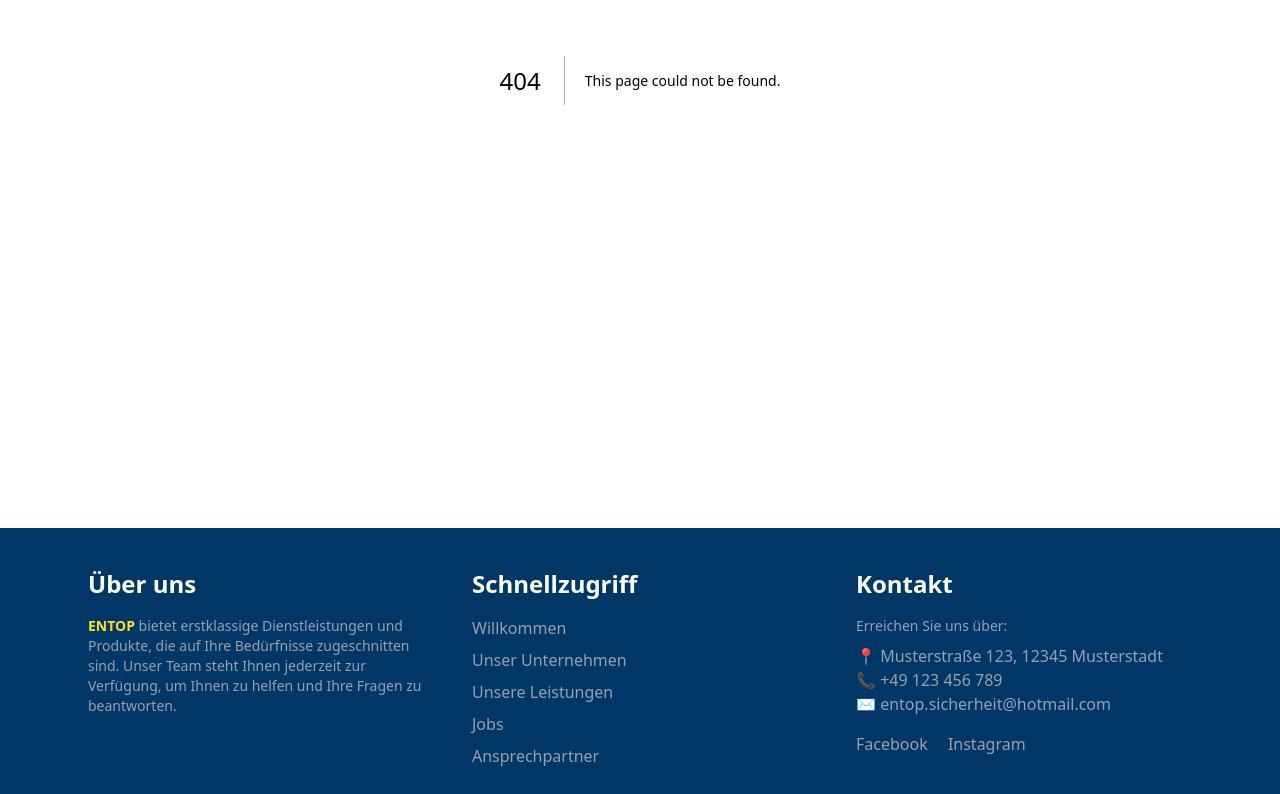
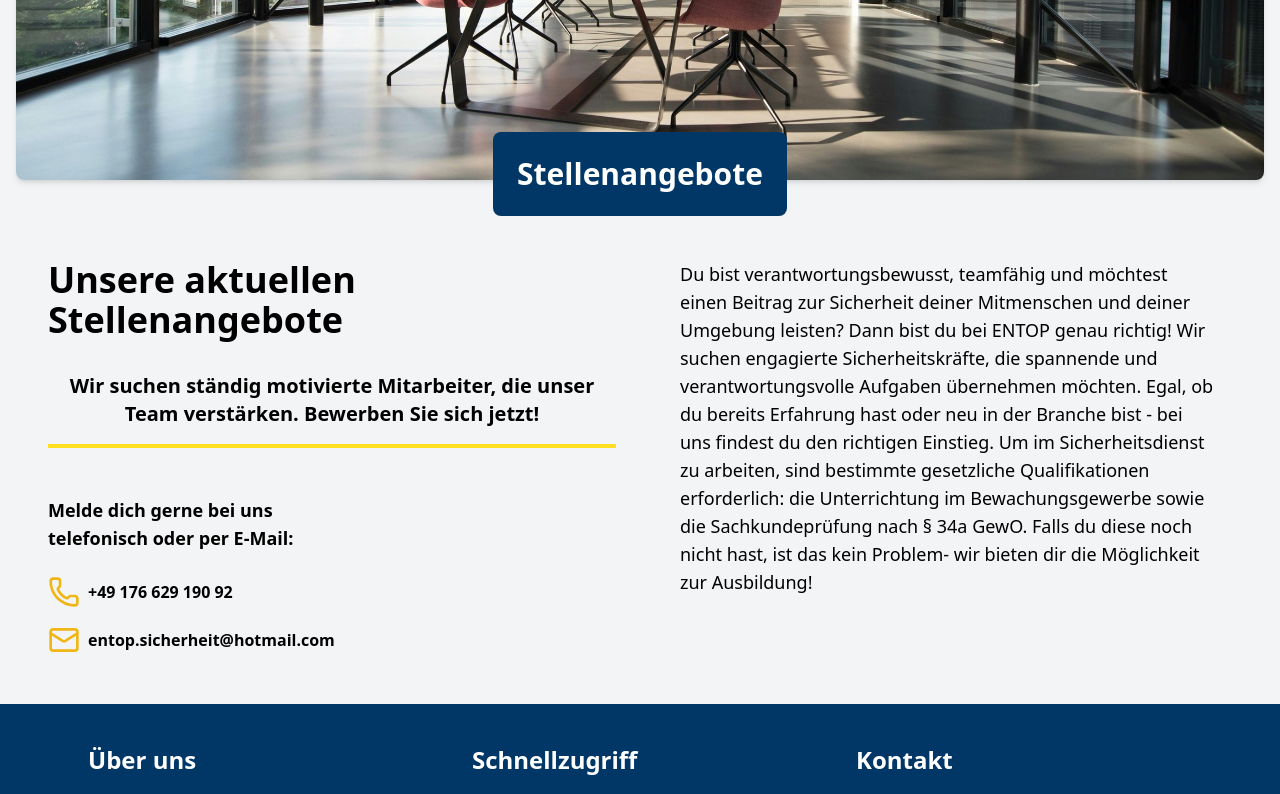
Before and after one commit to ghulamkarimi/entop, a Next.js app: page /job in a window 1280 px wide. Before the commit this address had no page. Shown: the part 440-1234 px from the top of the page. Built offline with nearby package versions, Linux system fonts and the light colour scheme; a web font is replaced by a local one.

Commit message:
Add Team page and Job page components; update header and navbar links

```diff
--- a/app/about/page.tsx
+++ b/app/about/page.tsx
@@ -1,9 +1,11 @@
 "use client"
 import { motion, useInView } from "framer-motion";
+import { useRef } from "react";
 import { Check } from "lucide-react";
-import { useRef } from "react";
+
 
 const Page = () => {
+
   const imgRef = useRef(null);
   const imgInView = useInView(imgRef, { amount: 0.2 });
   const textRef = useRef(null);
--- /dev/null
+++ b/app/job/page.tsx
@@ -0,0 +1,83 @@
+import { div } from "framer-motion/client";
+import { Mail, Phone } from "lucide-react";
+import Link from "next/link";
+
+const Page = () => {
+    return (
+      <div className="container mx-auto px-4 ">
+        <div className="relative w-full h-[500px]">
+          <img
+            className="w-full h-[500px] object-cover rounded-lg shadow-md"
+            src="büro.jpg"
+            alt="Büro"
+          />
+          <div className="absolute inset-x-0 bottom-1 h-1 flex items-center justify-center">
+            <p className="text-3xl font-bold bg-[#013766] text-white py-6 px-6 rounded-lg">
+              Stellenangebote
+            </p>
+          </div>
+        </div>
+
+        <div className="container mx-auto text-start px-8 mt-20 grid grid-cols-1 gap-12 md:grid-cols-2">
+          <div>
+            <h2 className="text-4xl font-bold mb-8">
+              Unsere aktuellen Stellenangebote
+            </h2>
+            <p className=" mb-12 border-b-4 border-yellow-300 text-center max-w-3xl px-4 mx-auto pb-4 text-xl font-bold">
+              Wir suchen ständig motivierte Mitarbeiter, die unser Team
+              verstärken. Bewerben Sie sich jetzt!
+            </p>
+            <span className="text-lg font-bold">
+              <p>Melde dich gerne bei uns</p>
+              <p>telefonisch oder per E-Mail:</p>
+            </span>
+
+
+            <div className="flex flex-col items-start gap-4 mt-6">
+              <div className="text-start">
+                <Link
+                  href="tel: +49 176 629 190 92"
+                  className="flex items-center font-bold gap-2 "
+                >
+                  <span className="text-yellow-500 ">
+                    <Phone size={32} className=" animate-pulse" />
+                  </span>{" "}
+                  +49 176 629 190 92
+                </Link>
+              </div>
+
+              <div>
+                <Link
+                  href="mailto:entop.sicherheit@hotmail.com"
+                 className="flex items-center font-bold gap-2 "
+                >
+                  <span className="text-yellow-500 ">
+                    <Mail size={32} className=" animate-pulse" />
+                  </span>
+                  <p> entop.sicherheit@hotmail.com</p>
+                </Link>
+              </div>
+            </div>
+
+
+          </div>
+
+          <p className=" text-start text-lg px-4">
+            Du bist verantwortungsbewusst, teamfähig und möchtest einen Beitrag
+            zur Sicherheit deiner Mitmenschen und deiner Umgebung leisten? Dann
+            bist du bei ENTOP genau richtig! Wir suchen engagierte
+            Sicherheitskräfte, die spannende und verantwortungsvolle Aufgaben
+            übernehmen möchten. Egal, ob du bereits Erfahrung hast oder neu in
+            der Branche bist {"-"} bei uns findest du den richtigen Einstieg. Um im
+            Sicherheitsdienst zu arbeiten, sind bestimmte gesetzliche
+            Qualifikationen erforderlich: die Unterrichtung im Bewachungsgewerbe
+            sowie die Sachkundeprüfung nach § 34a GewO. Falls du diese noch
+            nicht hast, ist das kein Problem{"-"} wir bieten dir die Möglichkeit
+            zur Ausbildung!
+          </p>
+        </div>
+      </div>
+    );
+  };
+
+  export default Page;
--- /dev/null
+++ b/app/team/page.tsx
@@ -0,0 +1,11 @@
+import Personal from "@/components/team/Personal";
+
+const page = () => {
+  return (
+    <div>
+      <Personal />
+    </div>
+  );
+};
+
+export default page;
--- a/components/footer/Footer.tsx
+++ b/components/footer/Footer.tsx
@@ -23,10 +23,10 @@
           <div>
             <h3 className="text-2xl font-semibold mb-4">Über uns</h3>
             <p className="text-gray-400 text-sm">
-              <span className="text-yellow-300 font-bold">ENTOP</span> bietet erstklassige Dienstleistungen und Produkte, die auf
-              Ihre Bedürfnisse zugeschnitten sind. Unser Team steht Ihnen
-              jederzeit zur Verfügung, um Ihnen zu helfen und Ihre Fragen zu
-              beantworten.
+              <span className="text-yellow-300 font-bold">ENTOP</span> bietet
+              erstklassige Dienstleistungen und Produkte, die auf Ihre
+              Bedürfnisse zugeschnitten sind. Unser Team steht Ihnen jederzeit
+              zur Verfügung, um Ihnen zu helfen und Ihre Fragen zu beantworten.
             </p>
           </div>
 
@@ -40,22 +40,34 @@
                 </a>
               </li>
               <li>
-                <a href="/about" className="text-gray-400 hover:text-yellow-500">
+                <a
+                  href="/about"
+                  className="text-gray-400 hover:text-yellow-500"
+                >
                   Unser Unternehmen
                 </a>
               </li>
               <li>
-                <a href="/kontakt" className="text-gray-400 hover:text-yellow-500">
+                <a
+                  href="/kontakt"
+                  className="text-gray-400 hover:text-yellow-500"
+                >
                   Unsere Leistungen
                 </a>
               </li>
               <li>
-                <a href="/datenschutz" className="text-gray-400 hover:text-yellow-500">
+                <a
+                  href="/datenschutz"
+                  className="text-gray-400 hover:text-yellow-500"
+                >
                   Jobs
                 </a>
               </li>
               <li>
-                <a href="/impressum" className="text-gray-400 hover:text-yellow-500">
+                <a
+                  href="/impressum"
+                  className="text-gray-400 hover:text-yellow-500"
+                >
                   Ansprechpartner
                 </a>
               </li>
@@ -65,7 +77,9 @@
           {/* Kontakt */}
           <div>
             <h3 className="text-2xl font-semibold mb-4">Kontakt</h3>
-            <p className="text-gray-400 text-sm mb-2">Erreichen Sie uns über:</p>
+            <p className="text-gray-400 text-sm mb-2">
+              Erreichen Sie uns über:
+            </p>
             <ul>
               <li>
                 <Link href="#" className="text-gray-400">
@@ -73,12 +87,15 @@
                 </Link>
               </li>
               <li>
-                <Link href="tel:+49 123 456 789" className="text-gray-400">
-                  📞 +49 123 456 789
+                <Link href="tel:+4917662919092" className="text-gray-400">
+                  📞 +49 176 629 190 92
                 </Link>
               </li>
               <li>
-                <Link href="mailto:entop.sicherheit@hotmail.com" className="text-gray-400">
+                <Link
+                  href="mailto:entop.sicherheit@hotmail.com"
+                  className="text-gray-400"
+                >
                   ✉️ entop.sicherheit@hotmail.com
                 </Link>
               </li>
--- a/components/header/Header.tsx
+++ b/components/header/Header.tsx
@@ -15,11 +15,12 @@
         </span>
 
         <Link
-          href="tel:0800123456"
+          href="tel:+4917662919092
+"
           className="flex items-center gap-2 hover:text-yellow-300"
         >
           <Phone size={16} />
-          <p>0800 123 456</p>
+          <p>+49 176 629 190 92</p>
         </Link>
 
         <Link
--- a/components/menu/MobileNavbar.tsx
+++ b/components/menu/MobileNavbar.tsx
@@ -61,7 +61,7 @@
           <li>
             <Link
               className="flex items-center gap-2 text-[20px] text-gray-800 group"
-              href="/team"
+              href="/job"
               onClick={toggleMenu}
             >
               <p className="font-medium group-hover:underline group-hover:underline-offset-8 group-hover:decoration-yellow-500 transition-all">
@@ -72,7 +72,7 @@
           <li>
             <Link
               className="flex items-center gap-2 text-[20px] text-gray-800 group"
-              href="/contact"
+              href="/team"
               onClick={toggleMenu}
             >
               <p className="font-medium group-hover:underline group-hover:underline-offset-8 group-hover:decoration-yellow-500 transition-all">
--- a/components/menu/Navbar.tsx
+++ b/components/menu/Navbar.tsx
@@ -48,7 +48,7 @@
           <li>
             <Link
               className="flex items-center gap-2 text-[14px] lg:text-[18px] text-gray-800 group"
-              href="/team"
+              href="/job"
             >
               <p className="font-medium group-hover:underline group-hover:underline-offset-8 group-hover:decoration-yellow-500 transition-all">
                 Jobs
@@ -58,7 +58,7 @@
           <li>
             <Link
               className="flex items-center gap-2 text-[14px] lg:text-[18px] text-gray-800 group"
-              href="/contact"
+              href="/team"
             >
               <p className="font-medium group-hover:underline group-hover:underline-offset-8 group-hover:decoration-yellow-500 transition-all">
                 Ansprechpartner
--- /dev/null
+++ b/components/team/Personal.tsx
@@ -0,0 +1,126 @@
+import { Mail, Phone } from "lucide-react";
+import Link from "next/link";
+
+const person = [
+    {
+      id: 1,
+      name: "John Doe",
+      title: [
+        "Ansprechpartner in allen Fragen rund um Ihre Sicherheit",
+        "Konzeption und Koordination",
+        "Bewerbungsgespräche",
+      ],
+      image: "https://randomuser.me/api/portraits/men/1.jpg",
+      phone: "+49 176 629 190 92",
+      email: "entop.sicherheit@hotmail.com",
+    },
+    {
+      id: 2,
+      name: "Jane Doe",
+      title: [
+        "Ansprechpartner in allen Fragen rund um Ihre Sicherheit",
+        "Konzeption und Koordination",
+        "Beratung und Verkauf",
+      ],
+      image: "https://randomuser.me/api/portraits/women/1.jpg",
+      phone: "+49 176 629 190 92",
+      email: "entop.sicherheit@hotmail.com",
+    },
+    {
+      id: 3,
+      name: "Max Mustermann",
+      title: [
+        "Ansprechpartner in allen Fragen rund um Ihre Sicherheit",
+        "Konzeption und Koordination",
+        "Veranstaltungsplanung",
+      ],
+      image: "https://randomuser.me/api/portraits/men/2.jpg",
+      phone: "+49 176 629 190 92",
+      email: "entop.sicherheit@hotmail.com",
+    },
+    {
+      id: 4,
+      name: "Erika Mustermann",
+      title: [
+        "Ansprechpartner in allen Fragen rund um Ihre Sicherheit",
+        "Konzeption und Koordination",
+        "Einsatzplanung",
+        "Rechnungsstellung",
+        "Angebotserstellung",
+        "Beratung und Verkauf",
+        "Bewerbungsgespräche",
+        "Konzeption und Koordination"
+      ],
+      image: "https://randomuser.me/api/portraits/women/2.jpg",
+      phone: "+49 176 629 190 92",
+      email: "entop.sicherheit@hotmail.com",
+    },
+  ];
+
+  const Personal = () => {
+    return (
+      <div className="container mx-auto p-6">
+        <p className="flex items-center justify-center border-b-2 border-yellow-300 py-2">
+          Immer ein offenes Ohr für Sie
+        </p>
+        <h1 className="text-4xl font-bold text-center text-[#013766] mb-8">
+          Ihre Ansprechpartner
+        </h1>
+        <div className="grid grid-cols-1 lg:grid-cols-2 gap-6">
+          {person.map((p) => (
+            <div
+              key={p.id}
+              className="bg-white rounded-lg shadow-lg p-6 flex flex-col md:flex-row items-center md:items-start gap-4"
+            >
+              <img
+                className="w-40 h-40 rounded-full lg:items-center object-cover border-2 border-[#013766]"
+                src={p.image}
+                alt={p.name}
+              />
+              <div className="text-start md:text-left">
+                <h2 className="text-2xl font-semibold text-[#013766]">
+                  {p.name}
+                </h2>
+                <ul className="text-gray-700 text-sm mt-2">
+                  {p.title.map((t, index) => (
+                    <li key={index} className="mt-1">
+                      ✅ {t}
+                    </li>
+                  ))}
+                </ul>
+                <div className="mt-3 flex flex-col gap-1 text-sm text-gray-600">
+                  <span className="flex items-center gap-2">
+                    <Link
+                      href={`tel:${p.phone}`}
+                      className="flex items-center gap-2"
+                    >
+                      <Phone
+                        size={20}
+                        className="inline-block -mt-1 text-yellow-500 animate-pulse"
+                      />
+                      {p.phone}
+                    </Link>
+                  </span>
+
+                  <span className="flex items-center gap-2">
+                    <Link
+                      href={`mailto:${p.email}`}
+                      className="flex items-center gap-2"
+                    >
+                      <Mail
+                        size={20}
+                        className="inline-block -mt-1 text-yellow-500 animate-pulse"
+                      />
+                      {p.email}
+                    </Link>
+                  </span>
+                </div>
+              </div>
+            </div>
+          ))}
+        </div>
+      </div>
+    );
+  };
+
+  export default Personal;
--- a/components/team/TeamSection.tsx
+++ b/components/team/TeamSection.tsx
@@ -1,7 +1,6 @@
 "use client";
 
-import { motion } from "framer-motion";
-import { useInView } from "react-intersection-observer";
+
 
 const teamMembers = [
   {
@@ -57,27 +56,9 @@
         </p>
         <div className="grid md:grid-cols-1 gap-6 bg-gray-200 p-4 rounded-lg">
           {teamMembers.map((member, index) => (
-            <TeamMember key={index} member={member} index={index} />
-          ))}
-        </div>
-      </div>
-    </section>
-  );
-};
-
-const TeamMember = ({ member, index }: { member: any; index: number }) => {
-  const { ref, inView } = useInView({
-    triggerOnce: true,
-    threshold: 0.3,
-  });
-
-  return (
-    <motion.div
-      ref={ref}
-      initial={{ opacity: 0, x: index % 2 === 0 ? 100 : -100 }}
-      animate={{ opacity: inView ? 1 : 0, x: inView ? 0 : (index % 2 === 0 ? 100 : -100) }}
-      transition={{ duration: 0.3}}
-      className={`flex flex-col md:flex-row items-center p- rounded-2xl transition-all bg-gray-100 pt-10 ${
+            <div
+              key={index}
+              className={`flex flex-col md:flex-row items-center p-4 rounded-2xl transition-all bg-gray-100 pt-10 ${
                 index % 2 === 0 ? "" : "md:flex-row-reverse gap-4"
               }`}
             >
@@ -94,8 +75,15 @@
                 </h3>
                 <p className="text-gray-500 mb-4">{member.role}</p>
               </div>
-    </motion.div>
+            </div>
+          ))}
+        </div>
+      </div>
+    </section>
   );
 };
 
+
+
+
 export default TeamSection;
```
Also changed, not shown: public/büro.jpg (added). Lines whose indentation alone changed are shown as unchanged.
